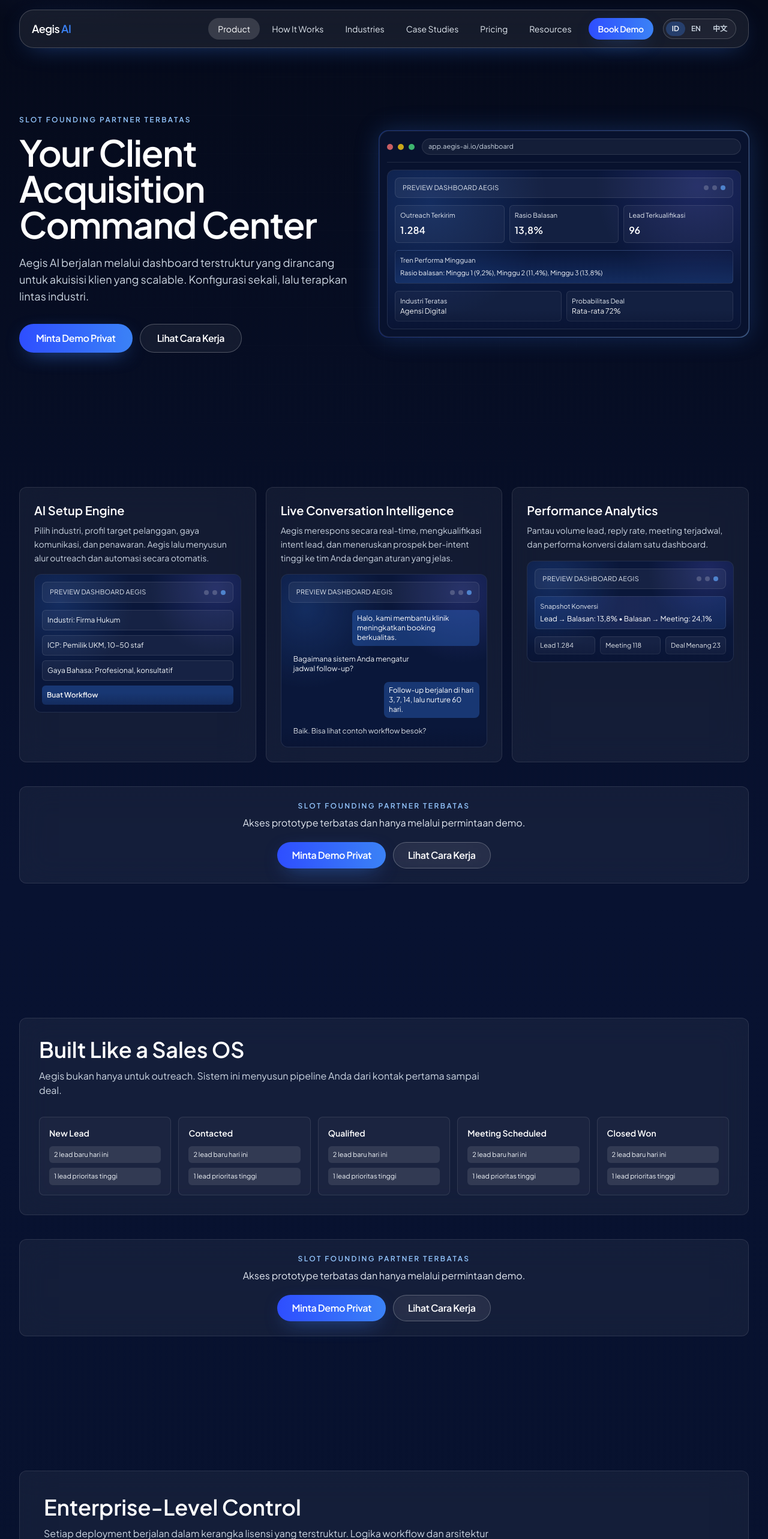
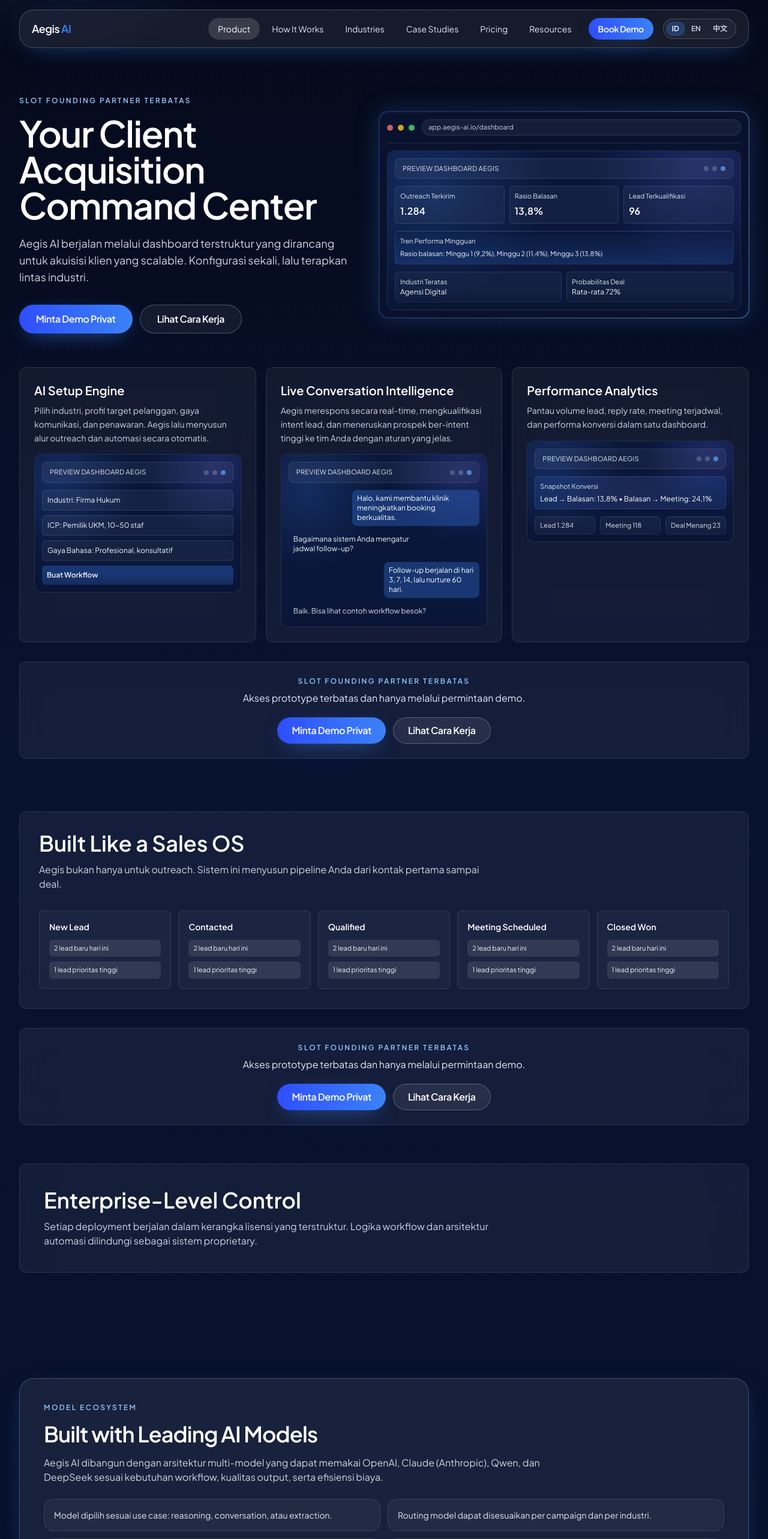
Before and after one commit to socialbrand1980/aegis, a Next.js app: page /product in a window 1280 px wide. Shown: the top 2566 px of the page at 60% size. Built offline with nearby package versions, Linux system fonts and the light colour scheme.

Commit message:
style: tighten product page vertical spacing

```diff
--- a/src/components/sections/ProductShowcase.tsx
+++ b/src/components/sections/ProductShowcase.tsx
@@ -319,7 +319,7 @@
   const { t } = useLanguage();
 
   return (
-    <div className="mt-10 rounded-xl border border-white/10 bg-white/5 p-5 text-center backdrop-blur-xl md:p-6">
+    <div className="mt-6 rounded-xl border border-white/10 bg-white/5 p-5 text-center backdrop-blur-xl md:mt-8 md:p-6">
       <p className="text-xs font-semibold uppercase tracking-[0.2em] text-blue-300">{t("product.sectionCtaTitle")}</p>
       <p className="mt-2 text-slate-200">{t("product.sectionCtaDesc")}</p>
       <div className="mt-5 grid gap-3 sm:flex sm:flex-wrap sm:justify-center">
@@ -336,7 +336,7 @@
 
   return (
     <div className="overflow-x-clip">
-      <section className="section-spacing pt-20">
+      <section className="pt-16 pb-10 md:pt-20 md:pb-14">
         <Container className="max-w-7xl">
           <div className="grid items-center gap-8 lg:grid-cols-[1fr_1.1fr] lg:gap-10">
             <div>
@@ -355,7 +355,7 @@
         </Container>
       </section>
 
-      <section className="section-spacing pt-0">
+      <section className="pt-0 pb-12 md:pb-16">
         <Container className="max-w-7xl">
           <div className="grid gap-4 md:grid-cols-2 xl:grid-cols-3">
             {c.featureCards.map((card, index) => (
@@ -378,7 +378,7 @@
         </Container>
       </section>
 
-      <section className="section-spacing pt-2">
+      <section className="pt-4 pb-12 md:pt-6 md:pb-16">
         <Container className="max-w-7xl">
           <div className="rounded-xl border border-white/10 bg-white/5 p-6 backdrop-blur-xl md:p-8">
             <h2 className="text-2xl font-semibold text-white sm:text-3xl md:text-4xl">{t("product.salesOsTitle")}</h2>
@@ -401,7 +401,7 @@
         </Container>
       </section>
 
-      <section className="section-spacing pt-2">
+      <section className="pt-0 pb-12 md:pb-16">
         <Container className="max-w-7xl">
           <div className="rounded-xl border border-white/10 bg-white/5 p-6 backdrop-blur-xl md:p-10">
             <h2 className="text-2xl font-semibold text-white sm:text-3xl md:text-4xl">{t("product.controlTitle")}</h2>
```
